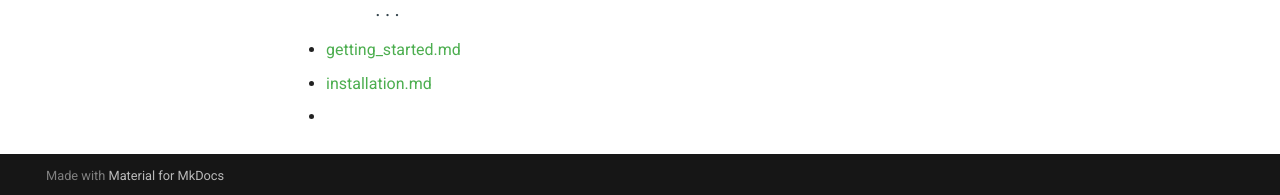
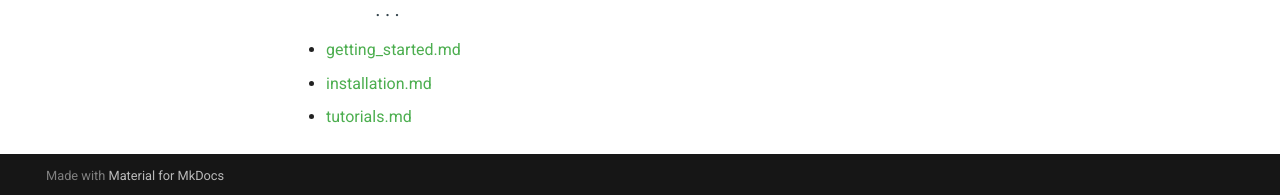
Before and after one commit to dilshankarunarathne/herb-classifier-backend, an MkDocs documentation site: the page built from docs/index.md, in a window 1280 px wide and 900 px high, scrolled down 2486 px. Shown: the part 702-897 px from the top of the window. Built offline with MkDocs 1.6.1 and Material for MkDocs 9.7.7, drawn with Linux system fonts in a browser that asks for light colours.

Commit message:
Update index.md

```diff
--- a/docs/index.md
+++ b/docs/index.md
@@ -140,4 +140,4 @@ application.
 
  - [getting_started.md](Getting Started)
  - [installation.md](Installation)
- -
+ - [tutorials.md](Tutorials)
```
